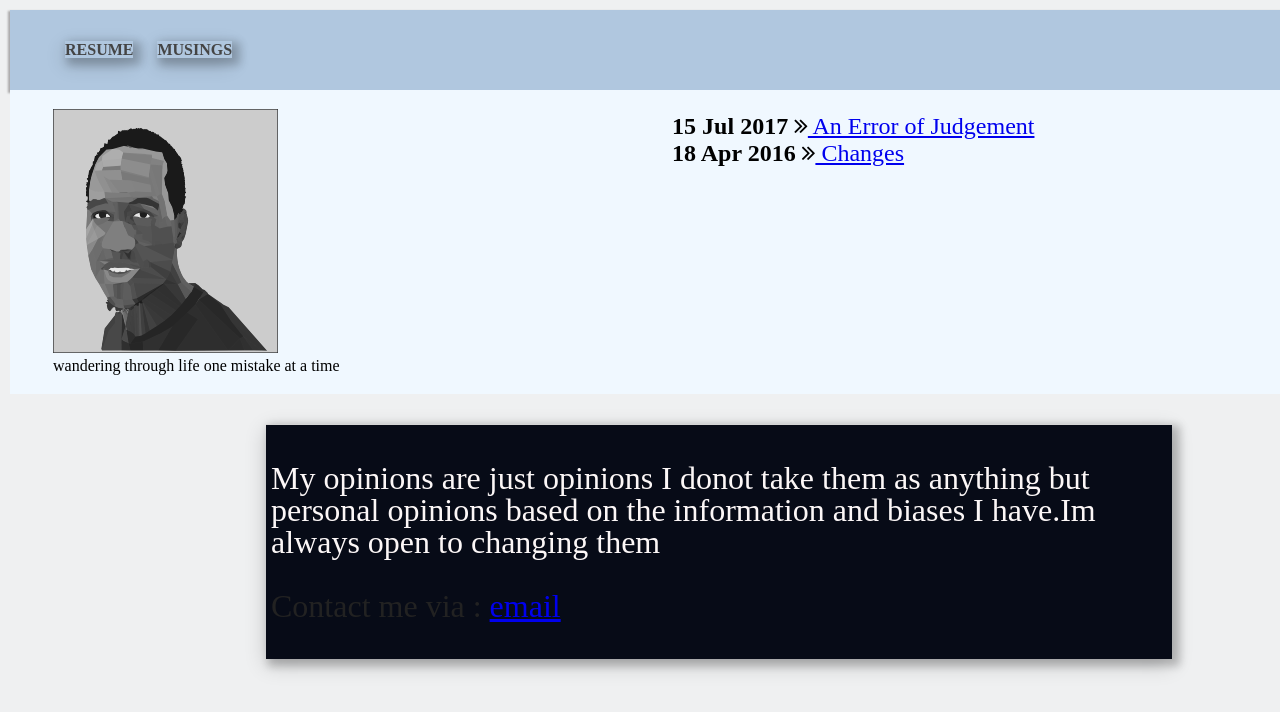
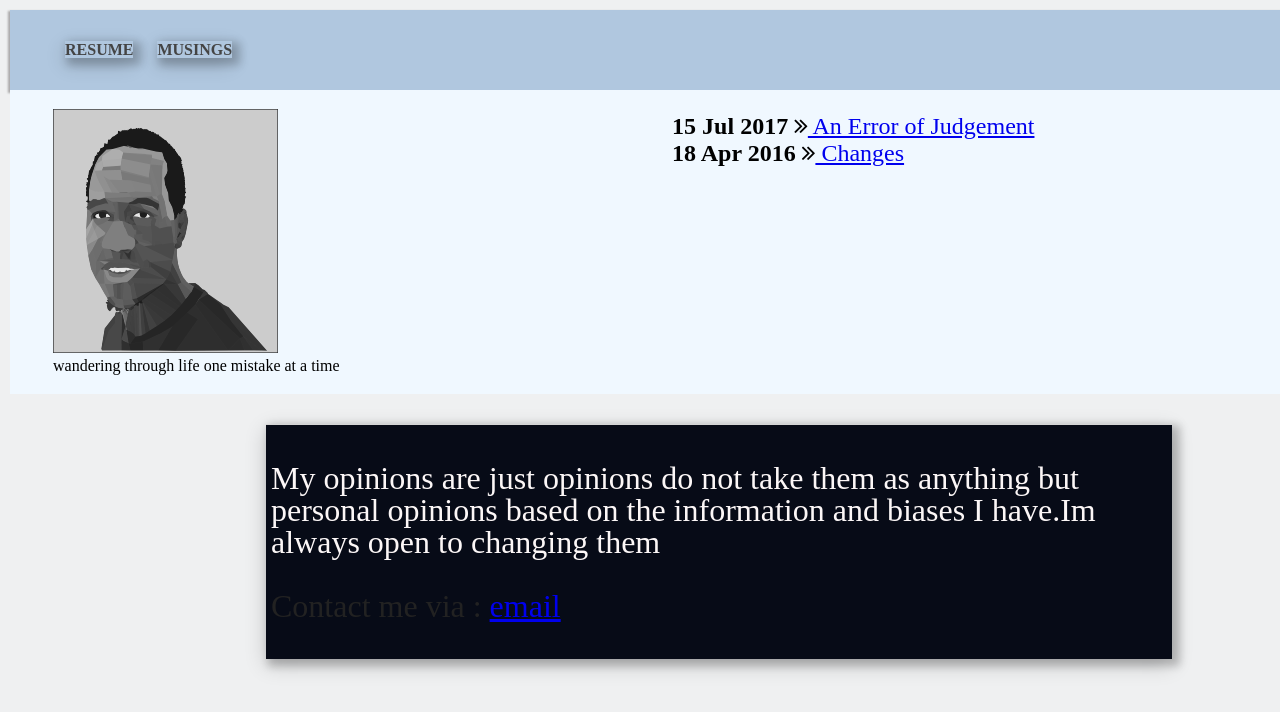
Before and after one commit to ramzinc/ramzinc.github.io, a Jekyll site: the page built from index.html, in a window 1280 px wide. Shown: the top 712 px of the page. Built offline with Jekyll 4.4.1, drawn with Linux system fonts in a browser that asks for light colours; Markdown is read by kramdown in place of the engine named in the settings.

Commit message:
updating resume

```diff
--- a/_layouts/default.html
+++ b/_layouts/default.html
@@ -13,7 +13,7 @@
        <nav>
          <ul>
 
-	   <li><a href="{{site.baseurl}}/assets/Arnold Mpiima's Resume_without_photo.pdf" class="nav-links">RESUME</a></li>
+	   <li><a href="{{site.baseurl}}/assets/Arnoldresume2016_15_12.pdf" class="nav-links">RESUME</a></li>
 	   <li><a href="#" class="nav-links">MUSINGS</a></li>
         </ul>
       </nav>
@@ -30,8 +30,8 @@
 
 
 
-	<footer >
-		<p style = "color:#FCF7F7;">My opinions are just opinions I donot take them as anything  but personal opinions based on the information and biases I have.Im always open to changing them</p>
+	<footer class="foooter-cont" >
+		<p style = "color:#FCF7F7;">My opinions are just opinions do not take them as anything  but personal opinions based on the information and biases I have.Im always open to changing them</p>
                   <p id ="footp" style="color:#FDFAFgit A ;">Contact me via :
          	    <a href= "mailto:ramzinc101@gmail.com" id ="email">email</a>  </p>
 
```
Also changed, not shown: _posts/.#2017-07-15-An-error-of-judgement.md (added, +1 -0 lines), 4 other files.
